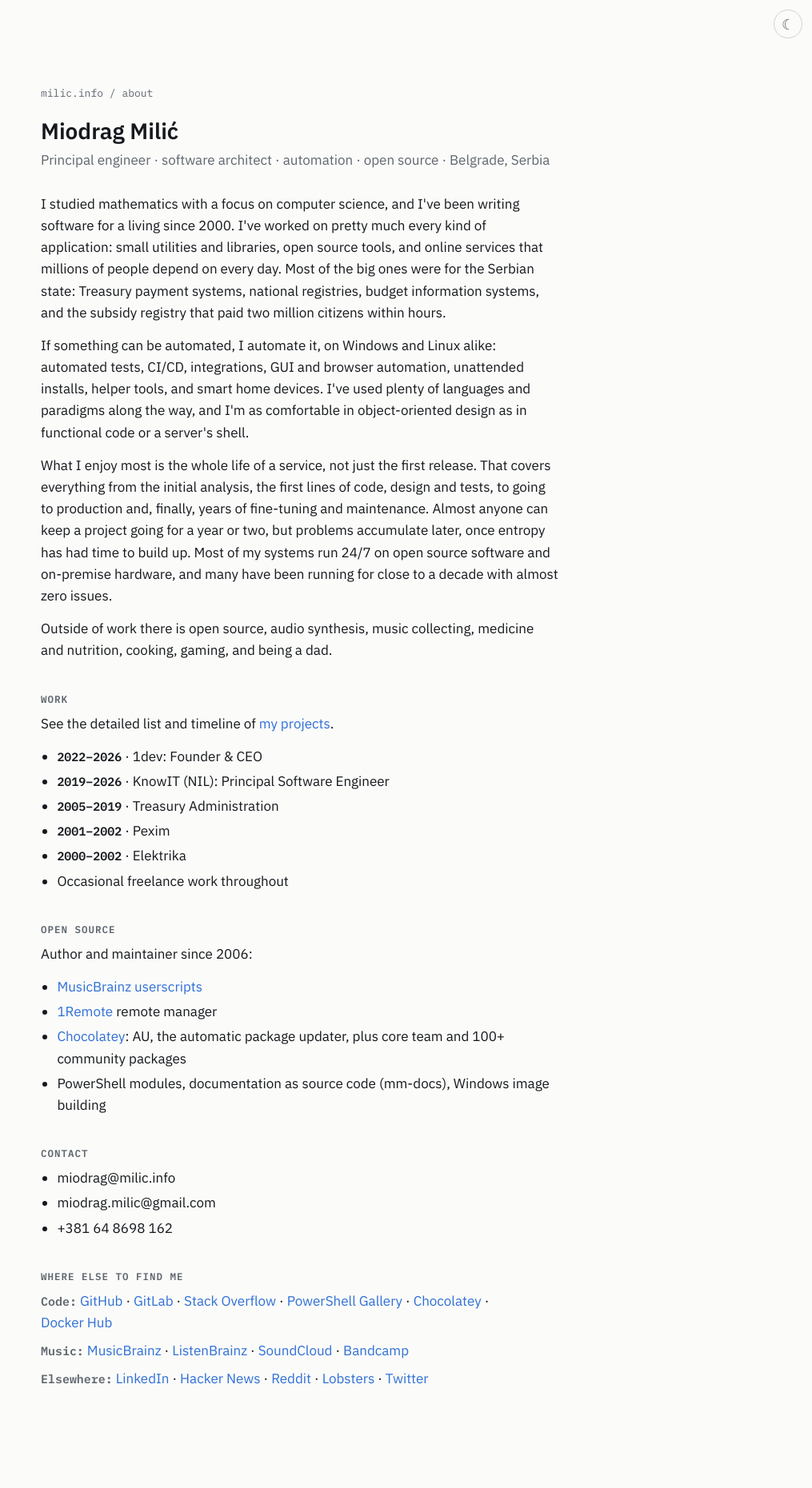
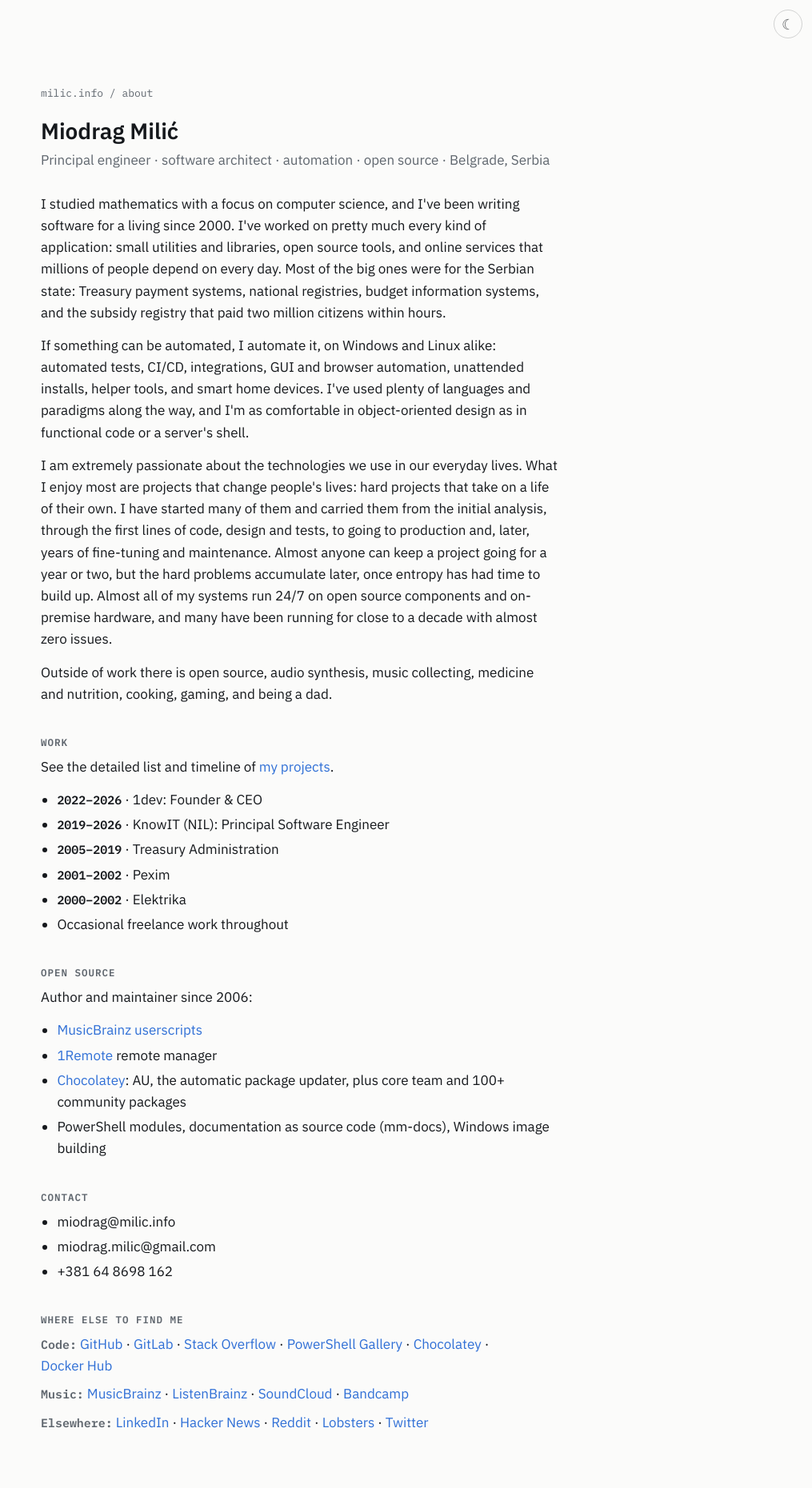
Before and after one commit to majkinetor/majkinetor.github.io, a Jekyll site: the page built from about.md, in a window 1280 px wide. Shown: the whole page at 80% size, without its empty margins (265-1280 px from the left). Built offline with Jekyll 4.4.1, drawn with Linux system fonts in a browser that asks for light colours; before the commit the page ends 1806 px from its top, so only the background shows below that.

Commit message:
About: new paragraph on long-lived projects
Co-Authored-By: Claude Opus 5.5 <noreply@anthropic.com>
Claude-Session: https://claude.ai/code/session_01BzhjMXfJvw8siShnM2hXsK

```diff
--- a/about.md
+++ b/about.md
@@ -10,7 +10,7 @@ I studied mathematics with a focus on computer science, and I've been writing so
 
 If something can be automated, I automate it, on Windows and Linux alike: automated tests, CI/CD, integrations, GUI and browser automation, unattended installs, helper tools, and smart home devices. I've used plenty of languages and paradigms along the way, and I'm as comfortable in object-oriented design as in functional code or a server's shell.
 
-What I enjoy most is the whole life of a service, not just the first release. That covers everything from the initial analysis, the first lines of code, design and tests, to going to production and, finally, years of fine-tuning and maintenance. Almost anyone can keep a project going for a year or two, but problems accumulate later, once entropy has had time to build up. Most of my systems run 24/7 on open source software and on-premise hardware, and many have been running for close to a decade with almost zero issues.
+I am extremely passionate about the technologies we use in our everyday lives. What I enjoy most are projects that change people's lives: hard projects that take on a life of their own. I have started many of them and carried them from the initial analysis, through the first lines of code, design and tests, to going to production and, later, years of fine-tuning and maintenance. Almost anyone can keep a project going for a year or two, but the hard problems accumulate later, once entropy has had time to build up. Almost all of my systems run 24/7 on open source components and on-premise hardware, and many have been running for close to a decade with almost zero issues.
 
 Outside of work there is open source, audio synthesis, music collecting, medicine and nutrition, cooking, gaming, and being a dad.
 
```
